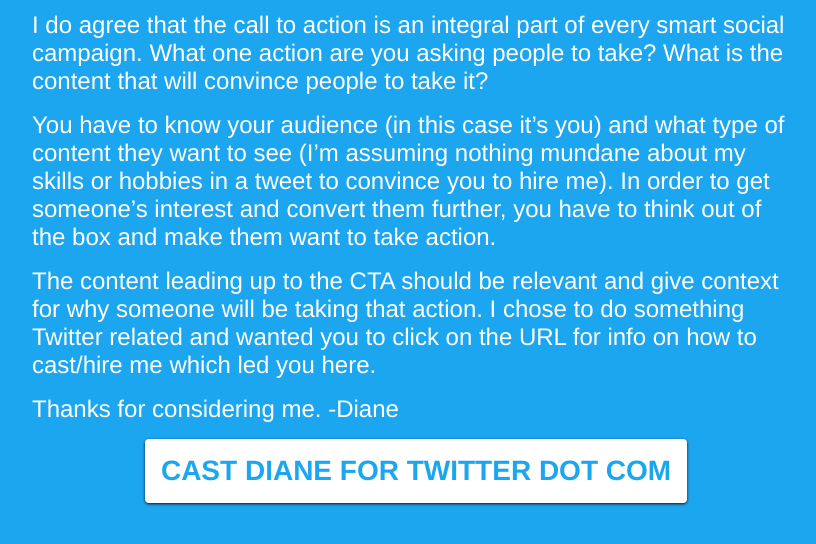
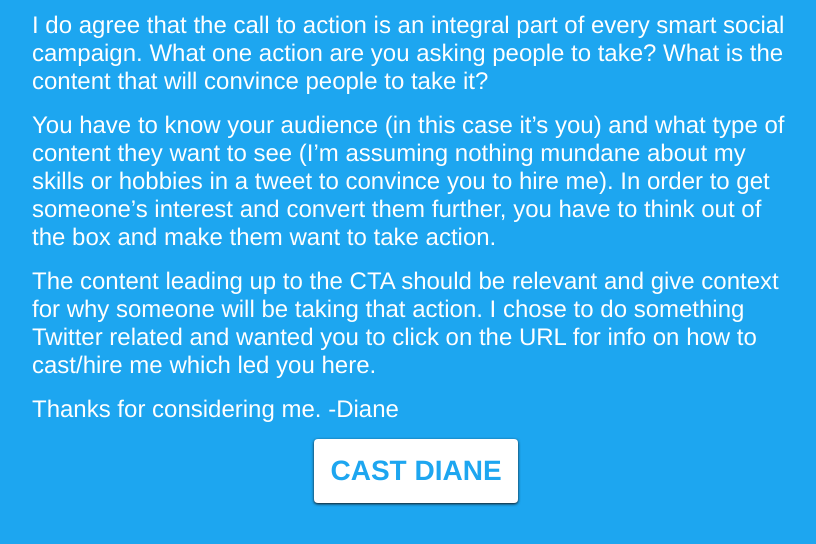
Before and after one commit to deadlybutter/cast-diane, a website: page index.html in a window 1280 px wide. Shown: the part 196-740 px from the top of the page, without its empty margins (224-1040 px from the left). Drawn offline with Linux system fonts and the light colour scheme.

Commit message:
finneeeee

```diff
--- a/index.html
+++ b/index.html
@@ -24,7 +24,7 @@
           -Diane
         </p>
 
-        <button id="hidden-cast-control">CAST DIANE FOR TWITTER DOT COM</button>
+        <button id="hidden-cast-control">CAST DIANE</button>
         <p id="hidden-cast-message" class="-hidden -center">(this button doesn't actually do anything)</p>
       </div>
     </article>
```
